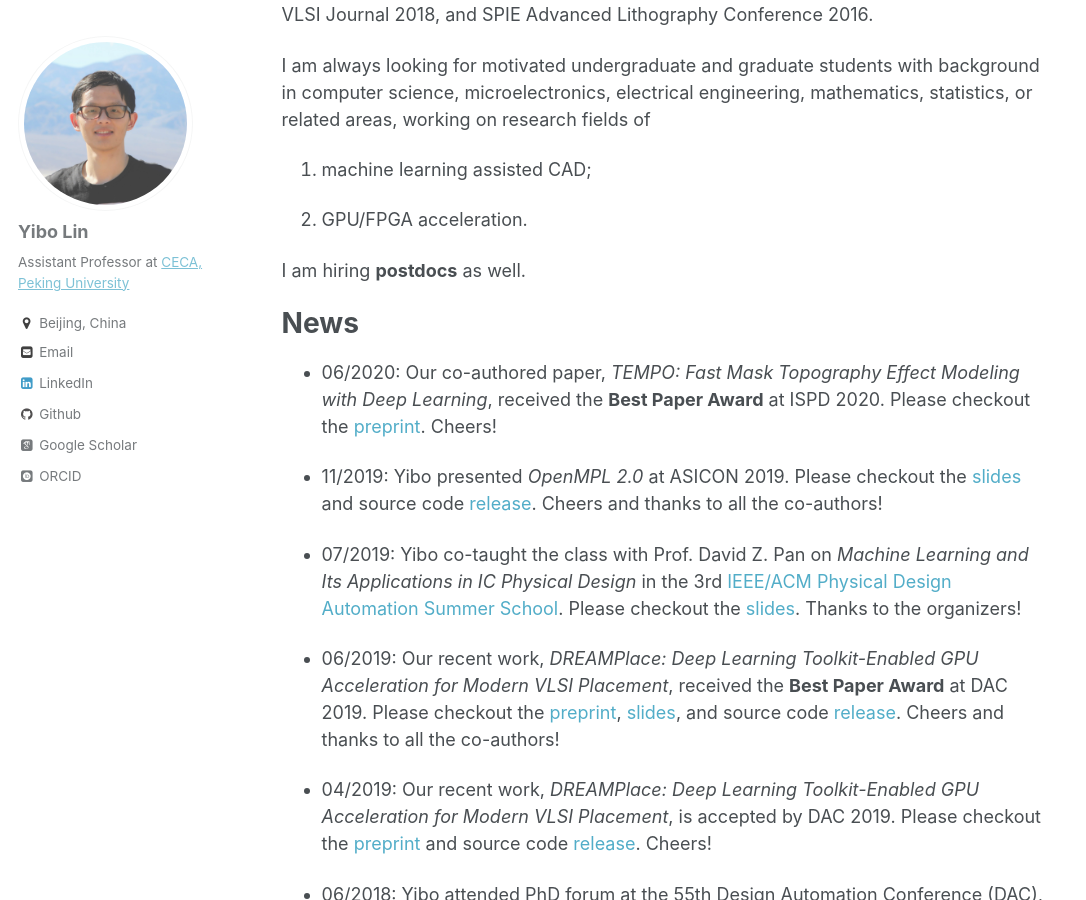
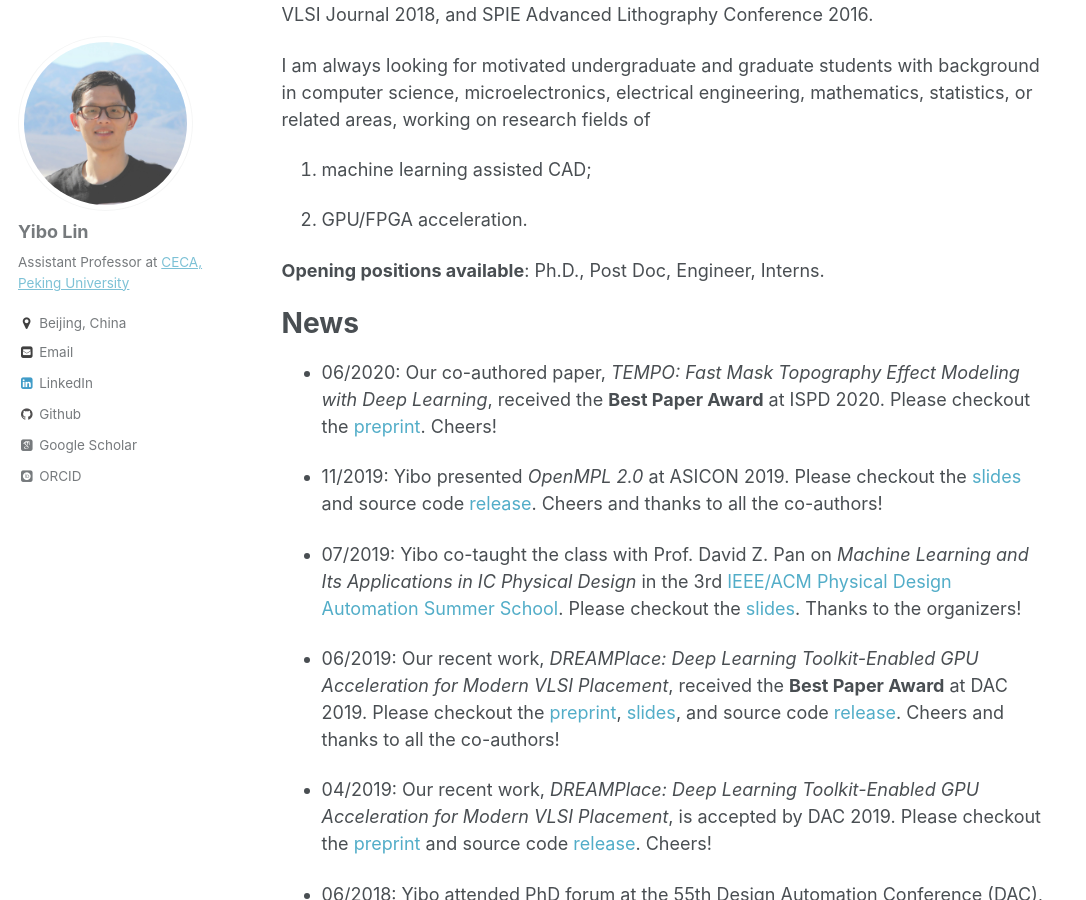
Before and after one commit to limbo018/limbo018.github.io, a Jekyll site: the page built from _pages/about.md, in a window 1280 px wide and 900 px high, scrolled down 375 px. Shown: the whole window, without its empty margins (0-1086 px from the left). Built offline with Jekyll 4.4.1, drawn with Linux system fonts in a browser that asks for light colours; some web fonts are replaced.

Commit message:
update about

```diff
--- a/_pages/about.md
+++ b/_pages/about.md
@@ -22,7 +22,7 @@ I am always looking for motivated undergraduate and graduate students with backg
 
 2. GPU/FPGA acceleration.
 
-I am hiring **postdocs** as well.
+**Opening positions available**: Ph.D., Post Doc, Engineer, Interns.
 
 News
 ======
```
